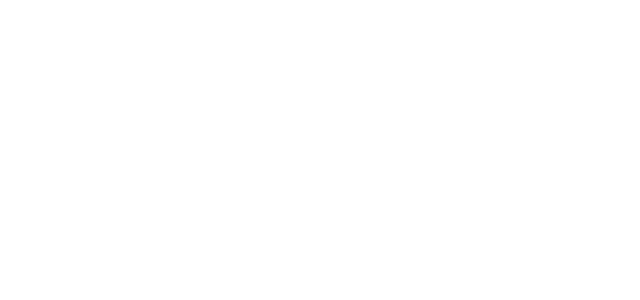
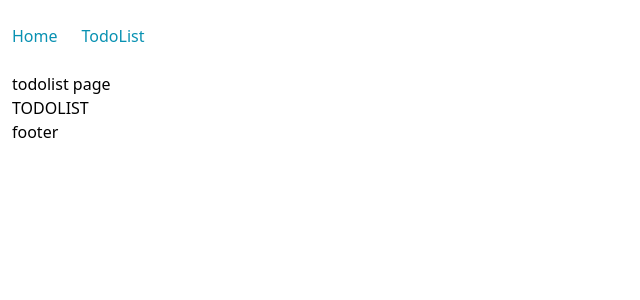
Before and after one commit to AnimaMa/todo-app, a React (Create React App) app in the folder app/: page /todolist in a window 1280 px wide. Shown: the top 300 px of the page, without its empty margins (0-640 px from the left). Built offline with nearby package versions, Linux system fonts and the light colour scheme; no server answers.

Commit message:
Add Router, pages, layout

```diff
--- a/app/package.json
+++ b/app/package.json
@@ -12,6 +12,7 @@
     "@types/react-dom": "^18.0.6",
     "react": "^18.2.0",
     "react-dom": "^18.2.0",
+    "react-router-dom": "^6.3.0",
     "react-scripts": "5.0.1",
     "typescript": "^4.7.4",
     "web-vitals": "^2.1.4"
--- a/app/src/App.tsx
+++ b/app/src/App.tsx
@@ -1,12 +1,6 @@
 import React from "react";
-import { Todo } from "./components/Todo/Todo";
-
 function App() {
-  return (
-    <div className="App">
-      <Todo />
-    </div>
-  );
+  return <div id="root"></div>;
 }
 
 export default App;
--- /dev/null
+++ b/app/src/components/shared/Container/Container.tsx
@@ -0,0 +1,10 @@
+import React from "react";
+
+export interface ContainerProps {
+  children: React.ReactNode;
+}
+
+export const Container = (props: ContainerProps) => {
+  const { children } = props;
+  return <section className="mx-auto px-3">{children}</section>;
+};
--- /dev/null
+++ b/app/src/components/shared/Layout.tsx
@@ -0,0 +1,30 @@
+import React from "react";
+import { Link } from "react-router-dom";
+import { Container } from "./Container/Container";
+
+export interface LayoutProps {
+  children: React.ReactNode;
+}
+
+export const Layout = (props: LayoutProps) => {
+  const { children } = props;
+  return (
+    <>
+      <header className="w-full py-6 px-3 flex  gap-6 text-cyan-600">
+        <span>
+          <Link to="/">Home</Link>
+        </span>
+        <span>
+          <Link to="/todolist">TodoList</Link>
+        </span>
+      </header>
+      <main>
+        <Container>{children}</Container>
+      </main>
+
+      <footer>
+        <Container>footer</Container>
+      </footer>
+    </>
+  );
+};
--- a/app/src/index.tsx
+++ b/app/src/index.tsx
@@ -2,12 +2,20 @@
 import ReactDOM from "react-dom/client";
 import "./index.css";
 import App from "./App";
+import { BrowserRouter, Routes, Route } from "react-router-dom";
+import HomePage from "./pages/HomePage";
+import TodoListPage from "./pages/TodoList";
 
 const root = ReactDOM.createRoot(
   document.getElementById("root") as HTMLElement
 );
 root.render(
   <React.StrictMode>
-    <App />
+    <BrowserRouter>
+      <Routes>
+        <Route path="/" element={<HomePage />} />
+        <Route path="/todolist" element={<TodoListPage />} />
+      </Routes>
+    </BrowserRouter>
   </React.StrictMode>
 );
--- /dev/null
+++ b/app/src/pages/HomePage.tsx
@@ -0,0 +1,12 @@
+import React from "react";
+import { Layout } from "../components/shared/Layout";
+
+function HomePage() {
+  return (
+    <Layout>
+      <h2>homepage</h2>
+    </Layout>
+  );
+}
+
+export default HomePage;
--- /dev/null
+++ b/app/src/pages/TodoList.tsx
@@ -0,0 +1,14 @@
+import React from "react";
+import { Layout } from "../components/shared/Layout";
+import { TodoList } from "../components/TodoList/TodoList";
+
+function TodoListPage() {
+  return (
+    <Layout>
+      <h2>todolist page</h2>
+      <TodoList />
+    </Layout>
+  );
+}
+
+export default TodoListPage;
```
Also changed, not shown: 1 other file (tests, documents, lock files or other folders).
